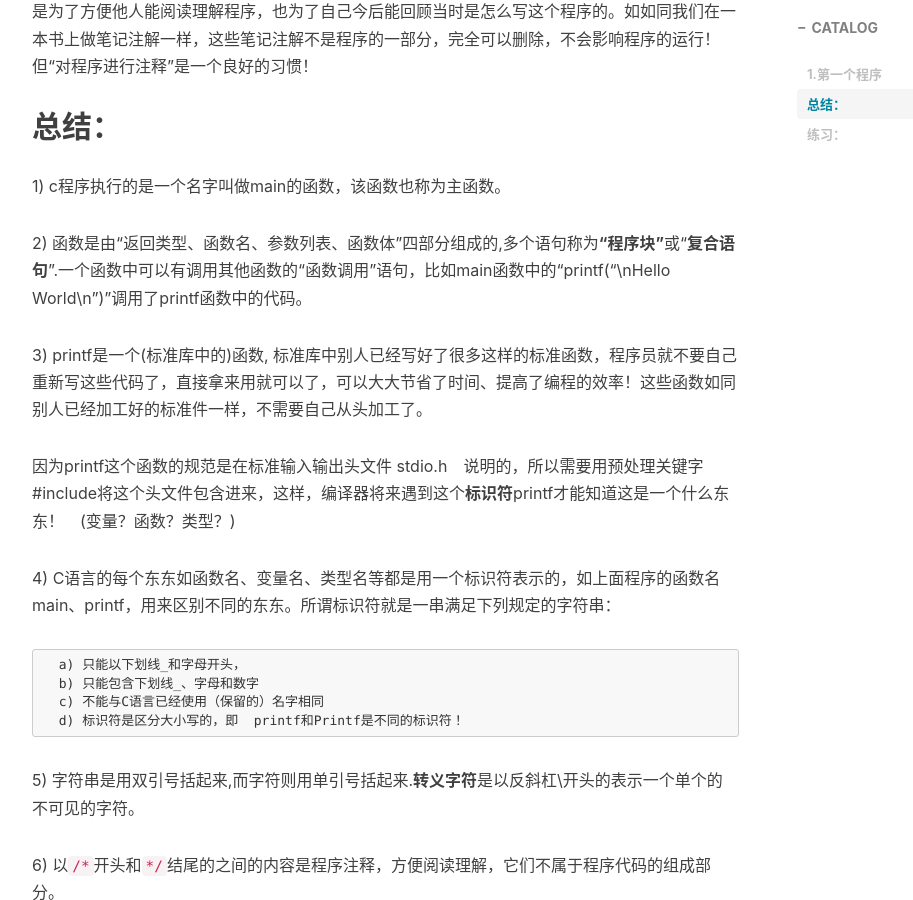
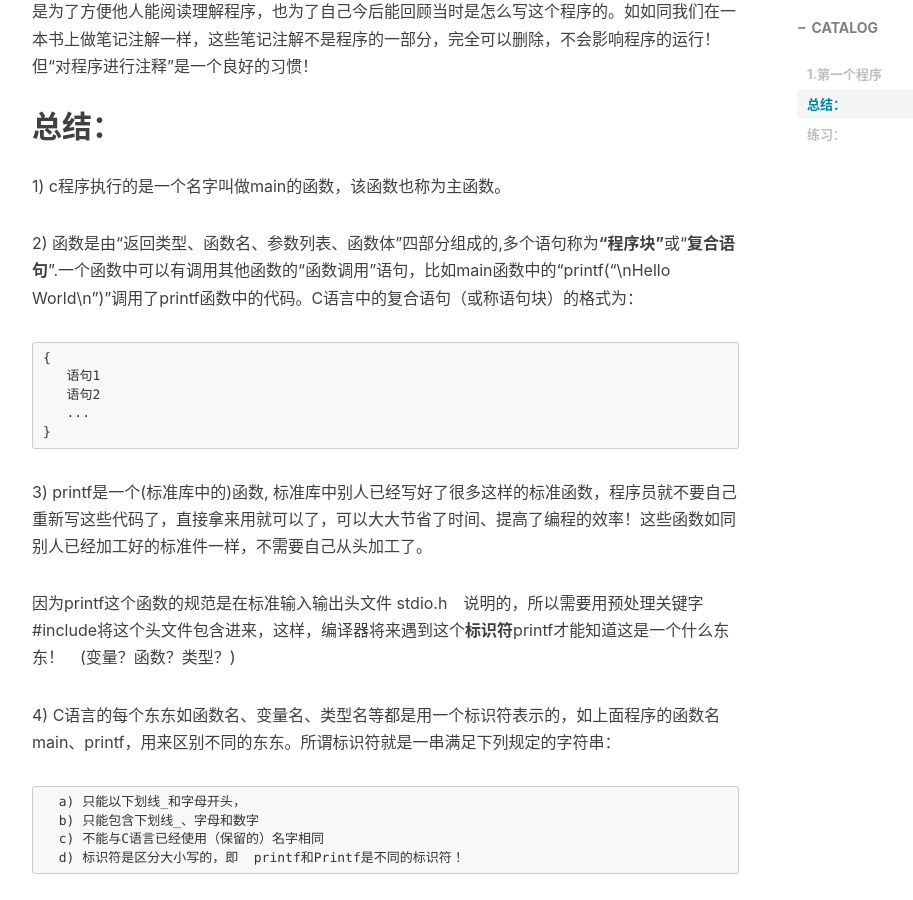
Before and after one commit to xuepro/xuepro.github.io, a Jekyll site: the page built from _posts/2017-10-30-1. C语言教程-第一个程序.md, in a window 1280 px wide and 900 px high, scrolled down 3047 px. Shown: the whole window, without its empty margins (233-1146 px from the left). Built offline with Jekyll 4.4.1, drawn with Linux system fonts in a browser that asks for light colours; nearby versions of some CDN libraries; comment, search, counter and statistics services are not loaded.

Commit message:
Update 2017-10-30-1. C语言教程-第一个程序.md

````diff
--- a/_posts/2017-10-30-1. C语言教程-第一个程序.md
+++ b/_posts/2017-10-30-1. C语言教程-第一个程序.md
@@ -110,7 +110,15 @@
 
 1) c程序执行的是一个名字叫做main的函数，该函数也称为主函数。
 
-2) 函数是由“返回类型、函数名、参数列表、函数体”四部分组成的,多个语句称为**“程序块”**或“**复合语句**”.一个函数中可以有调用其他函数的“函数调用”语句，比如main函数中的“printf("\nHello World\n")”调用了printf函数中的代码。
+2) 函数是由“返回类型、函数名、参数列表、函数体”四部分组成的,多个语句称为**“程序块”**或“**复合语句**”.一个函数中可以有调用其他函数的“函数调用”语句，比如main函数中的“printf("\nHello World\n")”调用了printf函数中的代码。C语言中的复合语句（或称语句块）的格式为：
+
+```
+{
+   语句1
+   语句2
+   ...
+}
+```
 
 3) printf是一个(标准库中的)函数, 标准库中别人已经写好了很多这样的标准函数，程序员就不要自己重新写这些代码了，直接拿来用就可以了，可以大大节省了时间、提高了编程的效率！这些函数如同别人已经加工好的标准件一样，不需要自己从头加工了。
 
````
